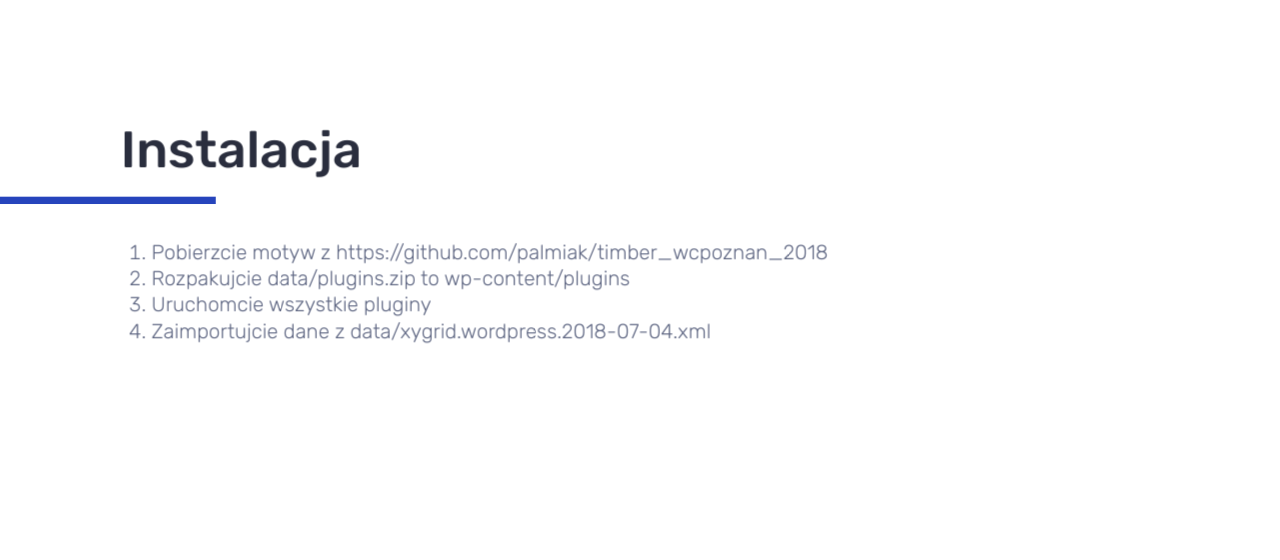
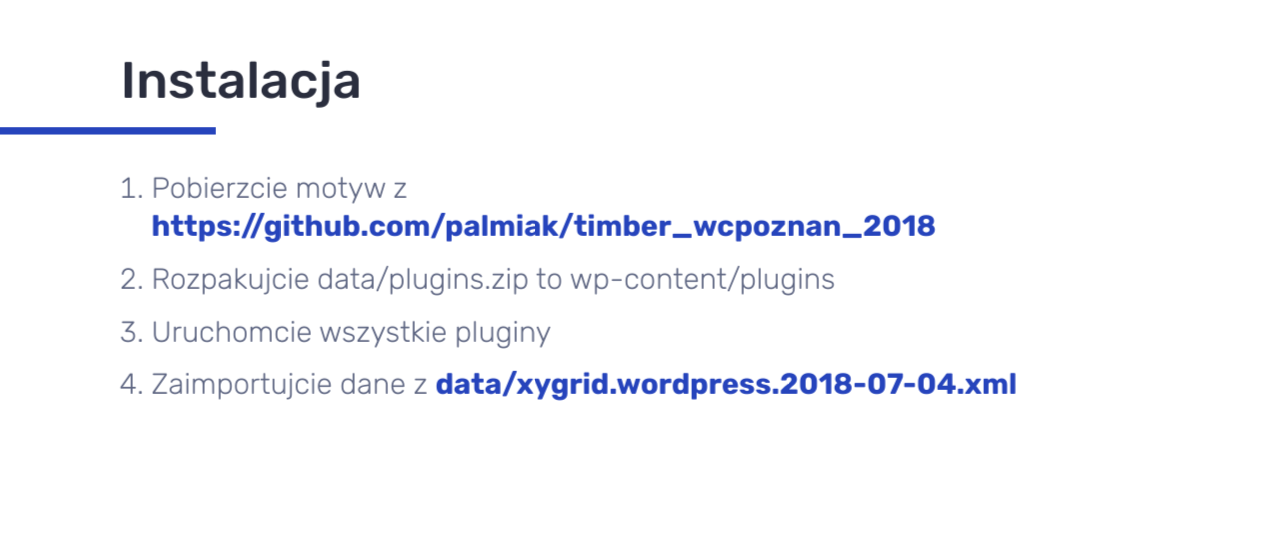
Before and after one commit to palmiak/timber_wcpoznan_2018_prezentacja, a website: page index.html in a window 1280 px wide. Shown: the part 166-726 px from the top of the page. Drawn offline with Linux system fonts and the light colour scheme.

Commit message:
styl dla 1 slajdu

```diff
--- a/css/wordcamp.css
+++ b/css/wordcamp.css
@@ -160,6 +160,10 @@
 	margin-bottom: 15px;
 }
 
+.text .blue {
+  color: var(--blue-color)!important;
+}
+
 .text h2,
 .text h3,
 .text h4,
@@ -174,6 +178,11 @@
 .text ul {
 	margin: 20px 0!important;
 	list-style-type: none;
+}
+
+.text .large li {
+  font-size: 40px!important;
+  margin-bottom: 20px;
 }
 
 .text ul li {
--- a/index.html
+++ b/index.html
@@ -51,9 +51,9 @@
                 <div class="inner-full">
                     <h1 class="title header-color">Instalacja</h1>
                     <div class="text">
-                                    <ol>
+                        <ol class="large">
                           <li>
-                                        Pobierzcie motyw z https://github.com/palmiak/timber_wcpoznan_2018
+                              Pobierzcie motyw z <strong class="blue">https://github.com/palmiak/timber_wcpoznan_2018</strong>
                           </li>
                           <li>
                               Rozpakujcie data/plugins.zip to wp-content/plugins
@@ -62,7 +62,7 @@
                               Uruchomcie wszystkie pluginy
                           </li>
                           <li>
-                                        Zaimportujcie dane z data/xygrid.wordpress.2018-07-04.xml
+                              Zaimportujcie dane z <strong class="blue">data/xygrid.wordpress.2018-07-04.xml</strong>
                           </li>
                         </ol>
                     </div>
```
Lines whose indentation alone changed are shown as unchanged.
